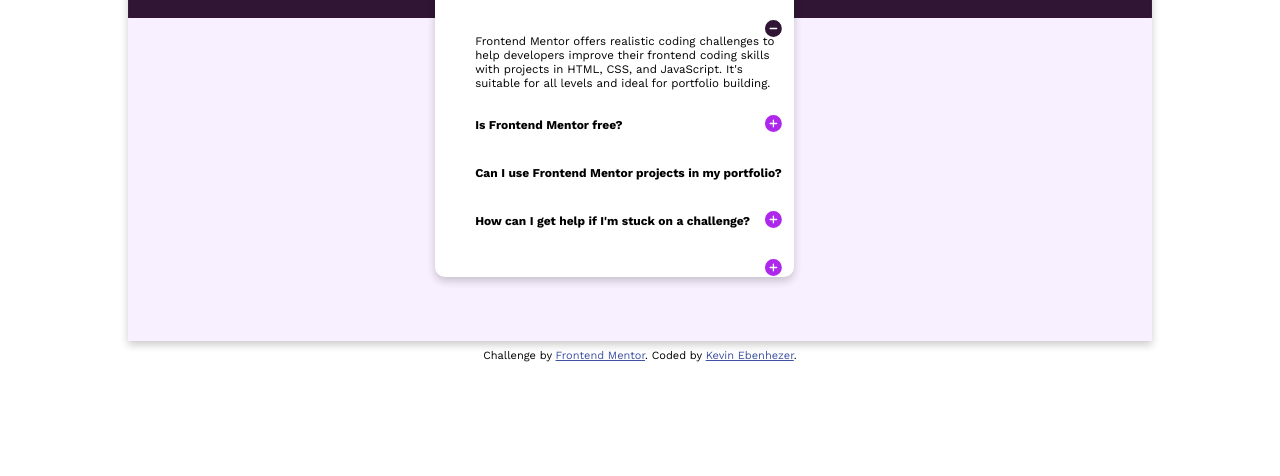
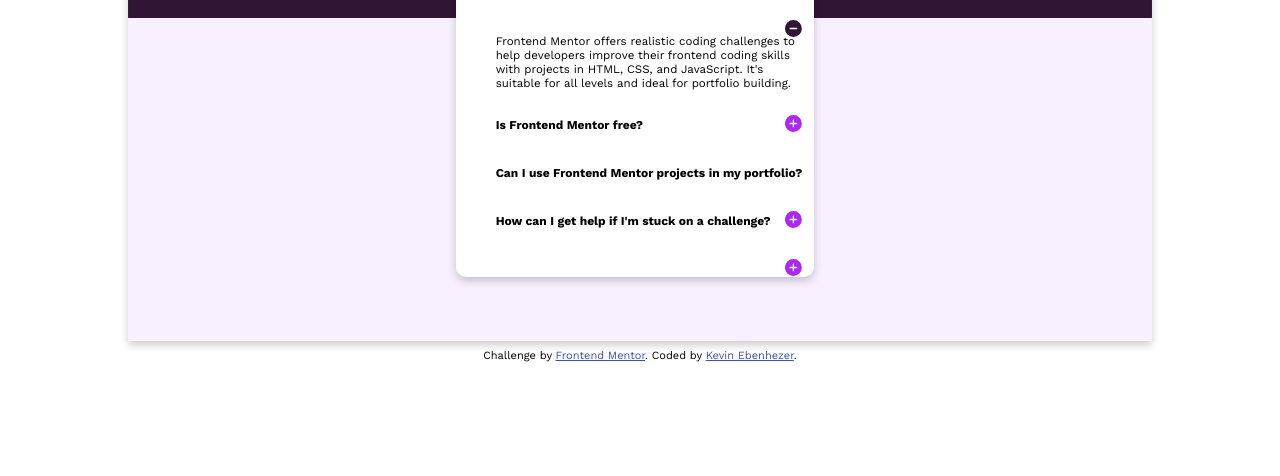
Before and after one commit to kevinebenhezer/FrontEnd-Mentor-FAQs-Accordion, a plain HTML site: page index.html in a window 1280 px wide. Shown: the part 324-800 px from the top of the page. Drawn offline with nearby package versions, Linux system fonts and the light colour scheme.

Commit message:
Update style.css

```diff
--- a/style.css
+++ b/style.css
@@ -50,7 +50,7 @@ body {
 	border-radius: 10px;
 	padding: -30px;
 	background-color: white;
-	margin: -10% 30% -10%;
+	margin: -10% 32% -10%;
 }
 
 .star-icon {
```
